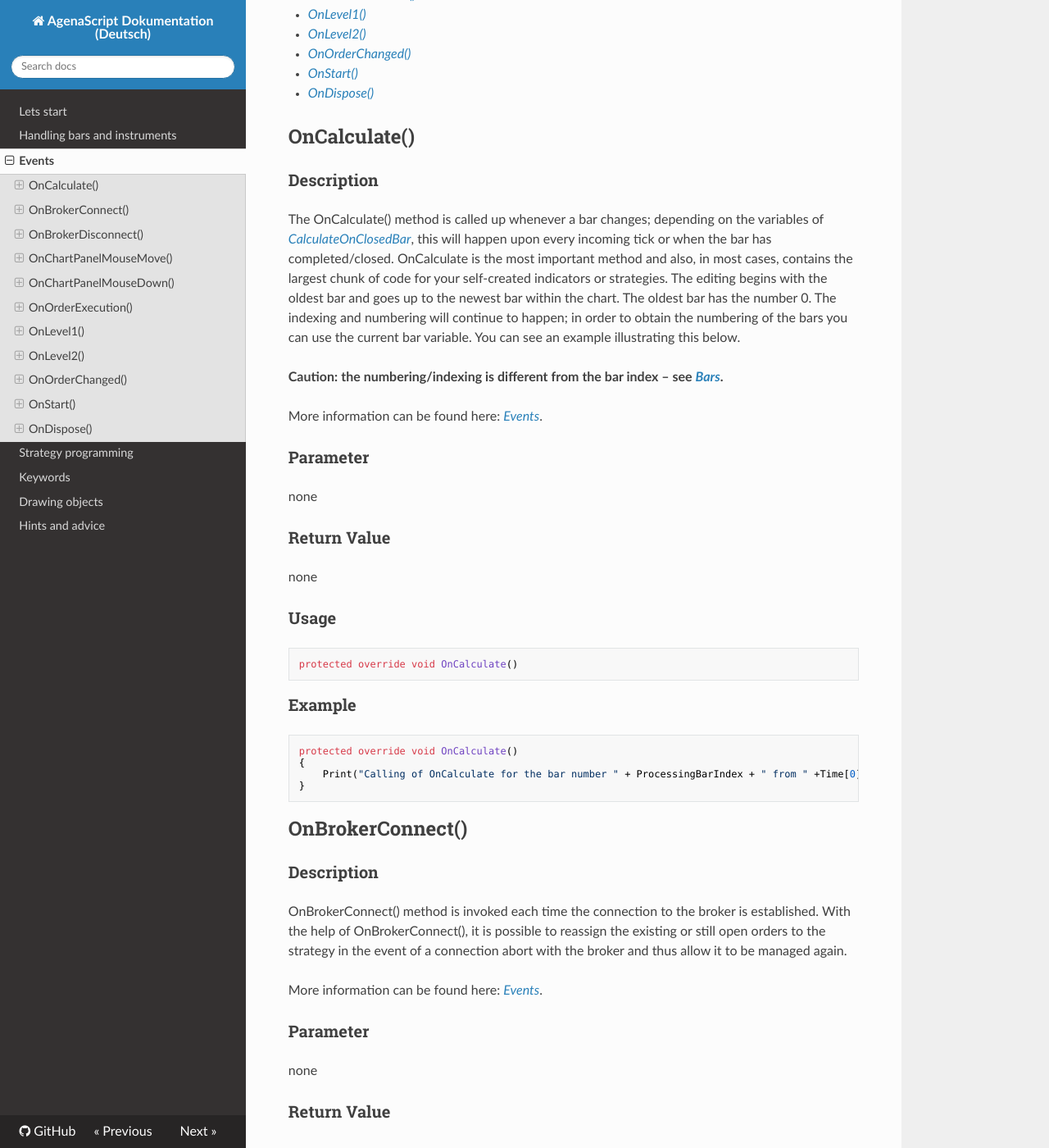
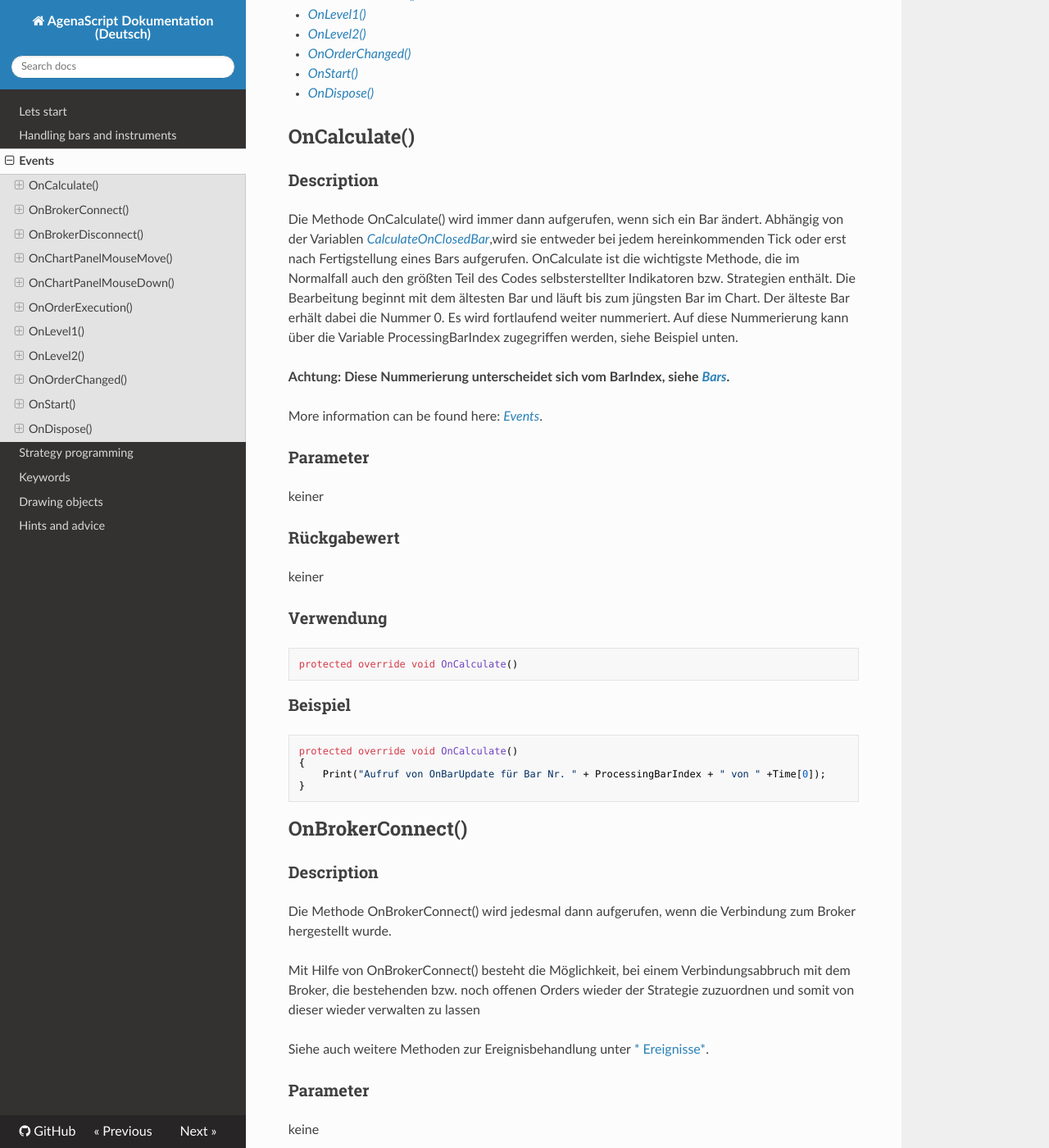
Before and after one commit to AgenaTrader/AgenaScript-documentation-de, an MkDocs documentation site: the page built from sources/events.md, in a window 1280 px wide and 1400 px high, scrolled down 466 px. Shown: the whole window at 82% size. Built offline with MkDocs 1.6.1, drawn with Linux system fonts in a browser that asks for light colours; nearby versions of some CDN libraries; old or Windows-style settings are respelled for this version of MkDocs; some of the changed text lies outside the part shown.

Commit message:
Update events.md

````diff
--- a/sources/events.md
+++ b/sources/events.md
@@ -1,10 +1,10 @@
 
-#Events
-AgenaTrader is an *event-oriented* application by definition.
+#Ereignisse
+AgenaTrader ist nach der Definition der Softwaretechnik eine ereignisorientierte Applikation.
 
-Programming in AgenaTrader using the various application programming interface (*API*) methods is based initially on the *Overwriting* of routines predefined for event handling.
+Die Programmierung in AgenaTrader mit Methoden des Application Programming Interface (*API*) beruht initial auf dem *Überschreiben* von vordefinierten Routinen zur Ereignisbehandlung.
 
-The following methods can be used and therefore overwritten:
+Folgende Methoden können verwendet, d.h. überschrieben werden:
 
 -   [*OnCalculate()*](#oncalculate)
 -   [*OnBrokerConnect()*](#onbrokerconnect)
@@ -20,51 +20,53 @@ The following methods can be used and therefore overwritten:
 
 ## OnCalculate()
 ### Description
-The OnCalculate() method is called up whenever a bar changes; depending on the variables of [*CalculateOnClosedBar*](#CalculateOnClosedBar), this will happen upon every incoming tick or when the bar has completed/closed.
-OnCalculate is the most important method and also, in most cases, contains the largest chunk of code for your self-created indicators or strategies.
-The editing begins with the oldest bar and goes up to the newest bar within the chart. The oldest bar has the number 0. The indexing and numbering will continue to happen; in order to obtain the numbering of the bars you can use the current bar variable. You can see an example illustrating this below.
+Die Methode OnCalculate() wird immer dann aufgerufen, wenn sich ein Bar ändert. Abhängig von der Variablen  [*CalculateOnClosedBar*](#CalculateOnClosedBar),wird sie entweder bei jedem hereinkommenden Tick oder erst nach Fertigstellung eines Bars aufgerufen.
+OnCalculate ist die wichtigste Methode, die im Normalfall auch den größten Teil des Codes selbsterstellter Indikatoren bzw. Strategien enthält.
+Die Bearbeitung beginnt mit dem ältesten Bar und läuft bis zum jüngsten Bar im Chart. Der älteste Bar erhält dabei die Nummer 0. Es wird fortlaufend weiter nummeriert. Auf diese Nummerierung kann über die Variable ProcessingBarIndex zugegriffen werden, siehe Beispiel unten.
 
-**Caution:**
-**the numbering/indexing is different from the bar index – see [*Bars*](#Bars).**
+**Achtung:**
+**Diese Nummerierung unterscheidet sich vom BarIndex, siehe [*Bars*](#Bars).**
 
 More information can be found here: [*Events*](#events).
 
 ### Parameter
-none
+keiner
 
-### Return Value
-none
+### Rückgabewert
+keiner
 
-### Usage
+### Verwendung
 ```cs
 protected override void OnCalculate()
 ```
 
-### Example
+### Beispiel
 ```cs
 protected override void OnCalculate()
 {
-    Print("Calling of OnCalculate for the bar number " + ProcessingBarIndex + " from " +Time[0]);
+    Print("Aufruf von OnBarUpdate für Bar Nr. " + ProcessingBarIndex + " von " +Time[0]);
 }
 ```
 ## OnBrokerConnect()
 ### Description
-OnBrokerConnect() method is invoked each time the connection to the broker is established.  With the help of OnBrokerConnect(), it is possible to reassign the existing or still open orders to the strategy in the event of a connection abort with the broker and thus allow it to be managed again.
+Die Methode OnBrokerConnect() wird jedesmal dann aufgerufen, wenn die Verbindung zum Broker hergestellt wurde.
 
-More information can be found here: [*Events*](#events).
+Mit Hilfe von OnBrokerConnect() besteht die Möglichkeit, bei einem Verbindungsabbruch mit dem Broker, die bestehenden bzw. noch offenen Orders wieder der Strategie zuzuordnen und somit von dieser wieder verwalten zu lassen
+
+Siehe auch weitere Methoden zur Ereignisbehandlung unter [* Ereignisse*](#ereignisse).
 
 ### Parameter
-none
+keine
 
-### Return Value
-none
+### Rückgabewert
+keiner
 
-### Usage
+### Verwendung
 ```cs
 protected override void OnBrokerConnect()
 ```
 
-### Example
+### Beispiel
 ```cs
 private IOrder _takeProfit = null;
 private IOrder _trailingStop = null;
@@ -82,42 +84,42 @@ protected override void OnBrokerConnect()
 ```
 
 ## OnBrokerDisconnect()
-### Description
-OnBrokerDisconnect() method is invoked each time the connection to the broker is interrupted.
+### Beschreibung
+Die Methode OnBrokerDisconnect() wird jedesmal dann aufgerufen, wenn die Verbindung zum Broker unterbrochen wurde.
 
-More information can be found here: [*Events*](#events).
+Siehe auch weitere Methoden zur Ereignisbehandlung unter [* Ereignisse*](#ereignisse).
 
 ### Parameter
-An object from *TradingDatafeedChangedEventArgs*
+Ein Objekt vom Typ  *TradingDatafeedChangedEventArgs*
 
-### Return Value
-none
+### Rückgabewert
+keiner
 
-### Usage
+### Verwendung
 ```cs
 protected override void OnBrokerDisconnect(TradingDatafeedChangedEventArgs e)
 ```
 
-### Example
+### Beispiel
 ```cs
 protected override void OnBrokerDisconnect(TradingDatafeedChangedEventArgs e)
 {
    if (e.Connected)
-       Print("The connection to the broker will be disconnected.");
+       Print("Die Verbindung zum Broker wird getrennt.");
    else
-       Print("The connection to the broker was disconnected.");
+       Print("Die Verbindung zum Broker wurde getrennt.");
 }
 ```
 
 
 ## OnChartPanelMouseMove()
-### Description
-In an indicator, or strategy, the current position of the mouse can be evaluated and processed. For this, it is necessary to program an EventHandler as a method and add this method to the Chart.ChartPanelMouseMove event.
+### Beschreibung
+In einem Indikator, oder einer Strategie, kann die aktuelle Position der Maus ausgewertet und verarbeitet werden. Dafür ist es notwendig, dass man einen EventHandler als Methode programmiert und diese Methode anschließend dem Event  Chart.ChartPanelMouseMove hinzufügt.
 
-### Attention!
-It is important to remove the EventHandler from the OnDispose() method, otherwise the EventHandler will still be executed even if the indicator has been removed from the chart.
+### Achtung!
+Es ist wichtig, den EventHandler innerhalb der OnDispose() Methode wieder aus dem Event zu entfernen, da sonst der EventHandler selbst dann noch ausgeführt wird, wenn der Indikator aus dem Chart entfernt wurde!
 
-### Example
+### Beispiel
 ```cs
 using System;
 using System.Collections.Generic;
@@ -165,13 +167,13 @@ namespace AgenaTrader.UserCode
 ```
 
 ## OnChartPanelMouseDown()
-### Description
-In an indicator, or strategy, the click event of the mouse can be processed. For this, it is necessary to program an EventHandler as a method and add this method to the Chart.ChartPanelMouseDown event.
+### Beschreibung
+In einem Indikator, oder einer Strategie, kann die aktuelle Position der Maus ausgewertet und verarbeitet werden. Dafür ist es notwendig, dass man einen EventHandler als Methode programmiert und diese Methode anschließend dem Event ChartControl.ChartPanelMouseDown hinzufügt.
 
-### Attention!
-It is important to remove the EventHandler from the OnDispose() method, otherwise the EventHandler will still be executed even if the indicator has been removed from the chart.
+### Achtung!
+Es ist wichtig, den EventHandler innerhalb der OnDispose() Methode wieder aus dem Event zu entfernen, da sonst der EventHandler selbst dann noch ausgeführt wird, wenn der Indikator aus dem Chart entfernt wurde!
 
-### Example
+### Beispiel
 ```cs
 using System;
 using System.Collections.Generic;
@@ -221,26 +223,25 @@ namespace AgenaTrader.UserCode
 ```
 
 ## OnOrderExecution()
-### Description
-The OnOrderExecution() method is called up when an order is executed (filled).
-The status of a strategy can be changed by a strategy-managed order. This status change can be initiated by the changing of a volume, price or the status of the exchange (from “working” to “filled”). It is guaranteed that this method will be called up in the correct order for all events.
+### Beschreibung
+Die Methode OnOrderExecution() wird jedesmal dann aufgerufen, wenn eine Order ausgeführt (filled) wurde oder sich der Status einer durch eine Strategie verwaltete Order ändert. Ene Statusänderung kann dabei durch die Änderung des Volumens, des Preises oder des Status an der Börse (von working zu filled) ausgelöst werden. Es ist sichergestellt, dass diese Methode für alle Ereignisse in der korrekten Reihenfolge aufgerufen wird.
 
-OnOrderExecution() will always be executed AFTER [*OnOrderChanged()*](#onorderchanged).
+OnOrderExecution() wird immer nach [*OnOrderChanged()*](#onorderchanged) aufgerufen.
 
-More information can be found here: [*Events*](#events).
+Siehe auch weitere Methoden zur Ereignisbehandlung unter [* Ereignisse*](#ereignisse).
 
 ### Parameter
-An execution object of the type *IExecution*
+Ein execution-Objekt vom Type  *IExecution*
 
-### Return Value
-none
+### Rückgabewert
+keiner
 
-### Usage
+### Verwendung
 ```cs
 protected override void OnOrderExecution(IExecution execution)
 ```
 
-### Example
+### Beispiel
 ```cs
 private IOrder entry = null;
 protected override void OnCalculate()
@@ -250,7 +251,7 @@ protected override void OnCalculate()
 }
 protected override void OnOrderExecution(IExecution execution)
 {
-    // Example
+    // Beispiel
     if (entry != null && execution.Order == entry)
     {
     	Print(execution.Price.ToString());
@@ -261,26 +262,27 @@ protected override void OnOrderExecution(IExecution execution)
 
 ## OnLevel1()
 ### Description
-The OnLevel1() method is called up when a change in level 1 data has occurred, meaning whenever there is a change in the bid price, ask price, bid volume, or ask volume, and of course in the last price after a real turnover has occurred.
-In a multibar indicator, the rocessingBarSeriesIndex property identifies the data series that was used for an information request for OnLevel1().
-OnLevel1() will not be called up for historical data.
-More information can be found here: [*Events*](#events).
+Die Methode OnLevel1() wird bei jeder Änderung in den Level-I-Daten aufgerufen, d.h. bei einer Änderung des Bid-Preises, Ask-Preises, des Bid-Volumens, des Ask-Volumens und natürlich des Last-Preises nachdem ein realer Umsatz stattfand.
+In a multibar indicator, the ProcessingBarSeriesIndex die jeweilige Datenreihe ermittelt werden, für die OnLevel1() aufgerufen wurde.
 
-**Notes regarding data from Yahoo (YFeed)**
+OnLevel1() wird nicht für historische Daten aufgerufen
+Siehe auch weitere Methoden zur Ereignisbehandlung unter [* Ereignisse*](#ereignisse).
 
-The field "LastPrice" equals – as usual – either the bid price or the ask price, depending on the last revenue turnover.
+**Hinweis zu Daten von Yahoo (YFeed)**
 
-The MarketDataType" field always equals the "last" value
+Das Feld "LastPrice" entspricht - wie gewohnt - je nach letztem Handelsumsatz entweder dem "BidPrice" oder dem "AskPrice".
 
-The fields "Volume", "BidSize" and "AskSize" are always 0.
+Das Feld "MarketDataType" ist immer "Last".
 
-### Usage
+Die Felder "Volumen", "BidSize" und "AskSize" sind immer 0.
+
+### Verwendung
 ```cs
 protected override void OnLevel1(Level1Args e)
 ```
 
-### Return Value
-none
+### Rückgabewert
+keiner
 
 ### Parameter
 ```cs
@@ -288,7 +290,7 @@ none
 ```
 
 
-### Example
+### Beispiel
 ```cs
 protected override void OnLevel1(Level1Args e)
 {
@@ -306,56 +308,55 @@ protected override void OnLevel1(Level1Args e)
 ```
 
 ## OnLevel2()
-### Description
-The OnLevel2() method is called up whenever there is a change in the level 2 data (market depth).
-In a multibar indicator, the ProcessingBarSeriesIndex property identifies the data series for which the OnLevel2() method is called up.
-OnLevel2 is not called up for historical data.
+### Beschreibung
+Die Methode OnLevel2() wird bei jeder Änderung in den Level-II-Daten (Markttiefe) aufgerufen.
+In einem Multibar-Indikator kann mit  ProcessingBarSeriesIndex die jeweilige Datenreihe ermittelt werden, für die OnMarketDepth() aufgerufen wurde.
+OnLevel2 wird nicht für historische Daten aufgerufen.
 
-More information can be found here: [*Events*](#events).
+Siehe auch weitere Methoden zur Ereignisbehandlung unter [* Ereignisse*](#ereignisse).
 
-### Usage
+### Verwendung
 ```cs
 protected override void OnLevel2(Level2Args e)
 ```
 
-### Return Value
-none
+### Rückgabewert
+keiner
 
 ### Parameter
-An object from *Level2Args*
+Ein Objekt von *Level2Args*
 
-### Example
+### Beispiel
 ```cs
 protected override void OnLevel2(Level2Args e)
 {
-    // Current Bit-Price
+    // Ausgabe des jeweils aktuellen Ask-Kurses
     if (e.MarketDataType == MarketDataType.Bit)
     	Print("The current bit is " + e.Price );
 }
 ```
 
 ## OnOrderChanged()
-### Description
-The OnOrderChanged() method is called up whenever the status is changed by a strategy-managed order.
-A status change can therefore occur due to a change in the volume, price or status of the exchange (from “working” to “filled”). It is guaranteed that this method will be called up in the correct order for the relevant events.
+### Beschreibung
+Die Methode OnOrderChanged()  wird jedesmal dann aufgerufen, wenn sich der Status einer durch eine Strategie verwaltete Order ändert. Ene Statusänderung kann dabei durch die Änderung des Volumens, des Preises oder des Status an der Börse (von working zu filled) ausgelöst werden. Es ist sichergestellt, dass diese Methode für alle Ereignisse in der korrekten Reihenfolge aufgerufen wird.
 
-**Important note:**
-**If a strategy is to be controlled by order executions, we highly recommend that you use OnOrderExecution() instead of OnOrderChanged(). Otherwise there may be problems with partial executions.**
+**wichtiger Hinweis:**
+**Wenn eine Strategie durch Orderausführungen gesteuert werden soll, ist es ratsamer,  OnOrderExecution() anstelle von OnOrderChanged() zu verwenden.  Es kann sonst zu Problemen bei Teilausführungen kommen..**
 
-More information can be found here: [*Events*](#events).
+Siehe auch weitere Methoden zur Ereignisbehandlung unter [* Ereignisse*](#ereignisse).
 
 ### Parameter
-An order object of the type IOrder
+Ein Order-Objekt vom Type IOrder
 
-### Return Value
-None
+### Rückgabewert
+keiner
 
-### Usage
+### Verwendung
 ```cs
 protected override void OnOrderChanged(IOrder order)
 ```
 
-### Example
+### Beispiel
 ```cs
 private IOrder entry = null;
 protected override void OnCalculate()
@@ -380,25 +381,25 @@ protected override void OnOrderChanged(IOrder order)
 
 ## OnStart()
 ### Description
-The OnStart() method can be overridden to initialize your own variables, perform license checks or call up user forms etc.
-OnStart() is only called up once at the beginning of the script, after [*OnInit()*](#oninit) and before [*OnCalculate()*](#oncalculate) are called up.
+Die Methode OnStart() kann überschrieben werden, um eigene Variablen zu initialisieren, Lizenzchecks auszuführen, UserForms aufzurufen usw.
+OnStart() wird nur einmal am Beginn des Scrips nach [*OnInit()*](#oninit) und vor [*OnCalculate()*](#oncalculate) aufgerufen.
 
-See [*OnDispose()*](#ondispose).
+Siehe auch [*OnDispose()*](#ondispose).
 
-More information can be found here: [*Events*](#events).
+Siehe auch weitere Methoden zur Ereignisbehandlung unter [* Ereignisse*](#ereignisse).
 
 ### Parameter
-none
+keiner
 
-### Return Value
-none
+### Rückgabewert
+keiner
 
-### Usage
+### Verwendung
 ```cs
 protected override void OnStart()
 ```
 
-### Example
+### Beispiel
 ```cs
 private myForm Window;
 protected override void OnStart()
@@ -412,29 +413,29 @@ protected override void OnStart()
 ```
 
 ## OnDispose()
-### Description
-The OnDispose() method can also be overridden in order to once again free up all the resources used in the script.
+### Beschreibung
+Die Methode  OnDispose() kann überschrieben werden, um alle im Script verwendeten Ressourcen wieder freizugeben.
 
-See [*OnInit()*](#oninit) and [*OnStart()*](#onstart).
+Siehe auch [*OnInit()*](#oninit) und [*OnStart()*](#onstart).
 
-More information can be found here: [*Events*](#events).
+Siehe auch weitere Methoden zur Ereignisbehandlung unter [* Ereignisse*](#ereignisse).
 
 ### Parameter
-none
+keiner
 
-### Return Value
-none
+### Rückgabewert
+keiner
 
-### Usage
+### Verwendung
 ```cs
 protected override void OnDispose()
 ```
 
-### More Information
-**Caution:**
-**Please do not override the Dispose() method since this can only be used much later within the script. This would lead to resources being used and held for an extended period and thus potentially causing unexpected consequences for the entire application.**
+### Weitere Informationen
+**Achtung:**
+**Bitte überschreiben Sie nicht die Dispose() Methode, da diese erst sehr viel später aufgerufen werden kann. Ressourcen bleiben zu lange erhalten und können zu unerwartetem und unvorhersehbarem Verhalten der gesamten Anwendung führen.**
 
-### Example
+### Beispiel
 ```cs
 protected override void OnDispose()
 {
````
